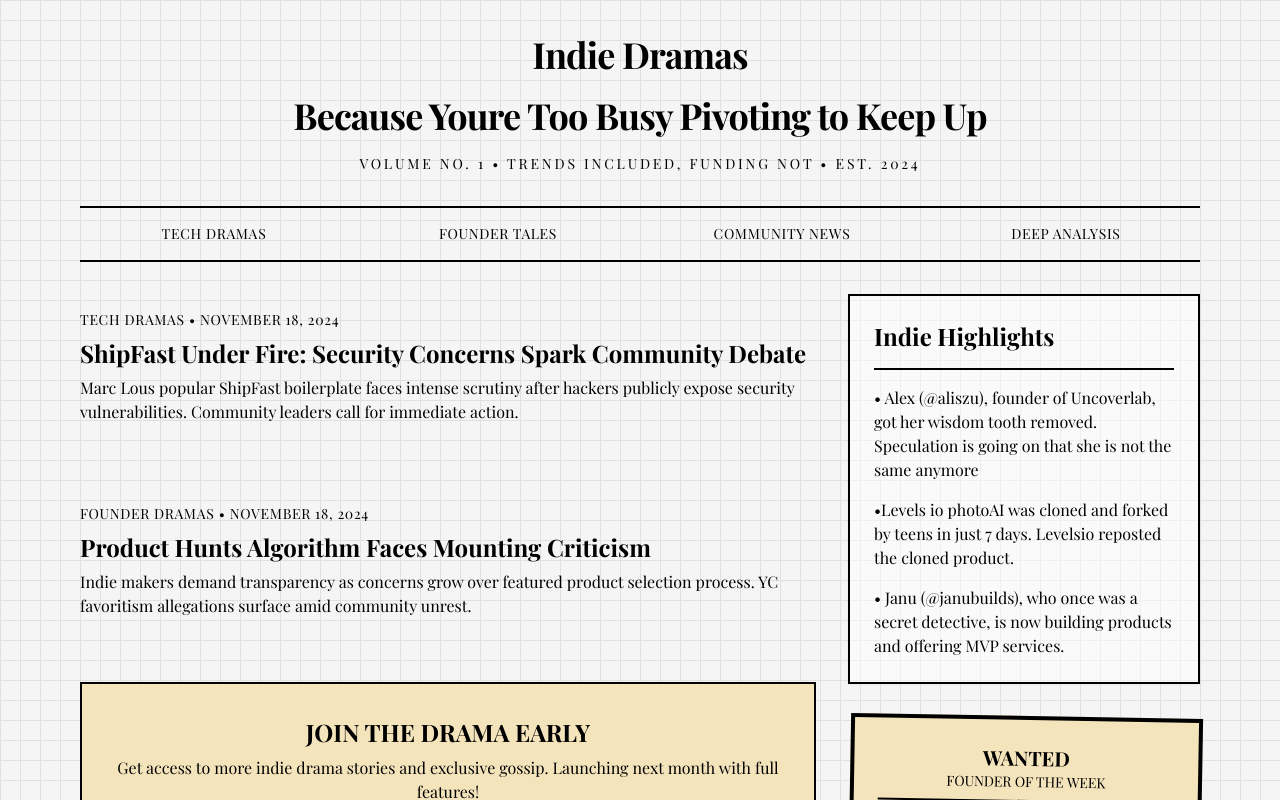
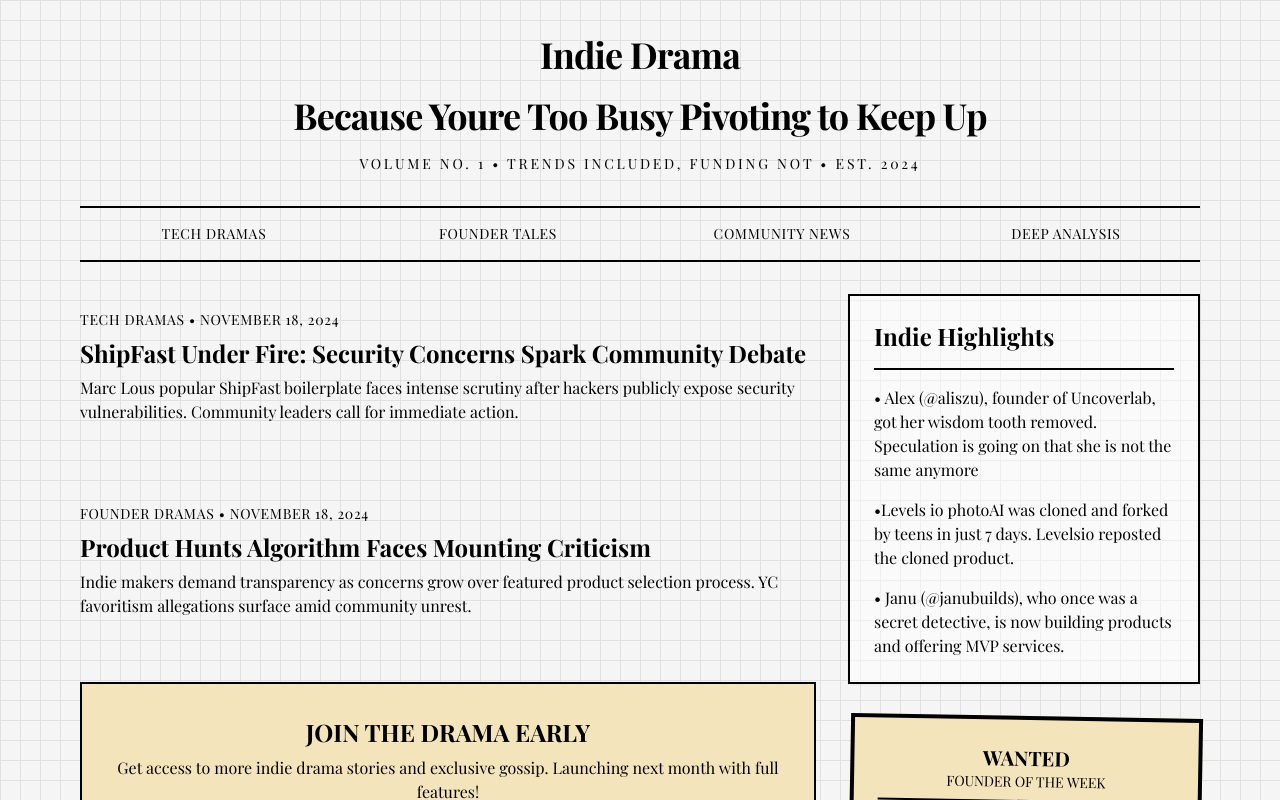
Before and after one commit to metacortexcypher/indie-hacker-trends, a Next.js app: page / in a window 1280 px wide. Shown: the top 800 px of the page. Built offline with nearby package versions, Linux system fonts and the light colour scheme.

Commit message:
title/header changed

```diff
--- a/src/components/NewspaperLayout.tsx
+++ b/src/components/NewspaperLayout.tsx
@@ -51,7 +51,7 @@ const NewspaperLayout = () => {
       {/* Masthead */}
       <header className="text-center mb-8">
         <h5 className="newspaper-heading mb-4">
-          Indie Dramas
+          Indie Drama
         </h5>
         <h2 className="newspaper-heading mb-4">Because Youre Too Busy Pivoting to Keep Up</h2>
         <div className="newspaper-subheading mb-6">
```
